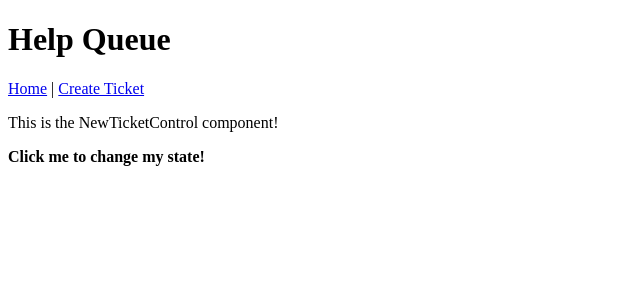
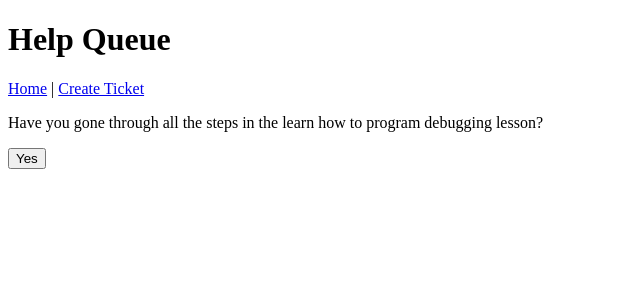
Before and after one commit to bigplans47/react_remake_ticketing, a React app: page /#/newticket in a window 1280 px wide. Shown: the top 300 px of the page, without its empty margins (0-640 px from the left). Built offline with nearby package versions, Linux system fonts and the light colour scheme.

Commit message:
pass function down

```diff
--- /dev/null
+++ b/src/components/ConfirmationQuestions.jsx
@@ -0,0 +1,17 @@
+import React from 'react';
+import PropTypes from 'prop-types';
+
+function ConfirmationQuestions(props){
+  return(
+    <div>
+      <p>Have you gone through all the steps in the learn how to program debugging lesson?</p>
+      <button onClick={props.onTroubleshootingConfirmation}>Yes</button>
+    </div>
+  );
+}
+
+ConfirmationQuestions.propTypes = {
+  onTroubleshootingConfirmation: PropTypes.func
+};
+
+export default ConfirmationQuestions;
--- a/src/components/NewTicketControl.jsx
+++ b/src/components/NewTicketControl.jsx
@@ -1,4 +1,6 @@
 import React from 'react';
+import ConfirmationQuestions from './ConfirmationQuestions';
+import NewTicketForm from './NewTicketForm';
 
 class NewTicketControl extends React.Component {
 
@@ -7,17 +9,24 @@ class NewTicketControl extends React.Component {
     this.state = {
       formVisibleOnPage: false
     };
+    this.handleTroubleshootingConfirmation = this.handleTroubleshootingConfirmation.bind(this);
   }
 
-  handleClick(){
-    console.log("hey you clicked me, i dont have code to change my state but will soon have code for this");
+  handleTroubleshootingConfirmation(){
+    this.setState({formVisibleOnPage: true});
   }
-
   render(){
+    let currentlyVisibleContent = null;
+    if (this.state.formVisibleOnPage) {
+      currentlyVisibleContent = <NewTicketForm />;
+    } else {
+      currentlyVisibleContent = <ConfirmationQuestions onTroubleshootingConfirmation={this.handleTroubleshootingConfirmation}/>;
+    }
     return (
       <div>
-        <p>This is the NewTicketControl component!</p>
-        <strong onClick={this.handleClick}>Click me to change my state!</strong>
+      {/* <div onClick={this.handleTroubleshootingConfirmation}> */}
+      {/* why is line 28 using curly brakcet? */}
+        {currentlyVisibleContent}
       </div>
     );
   }
```
